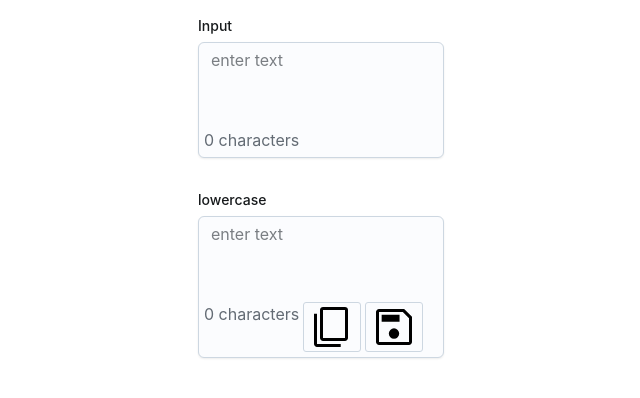
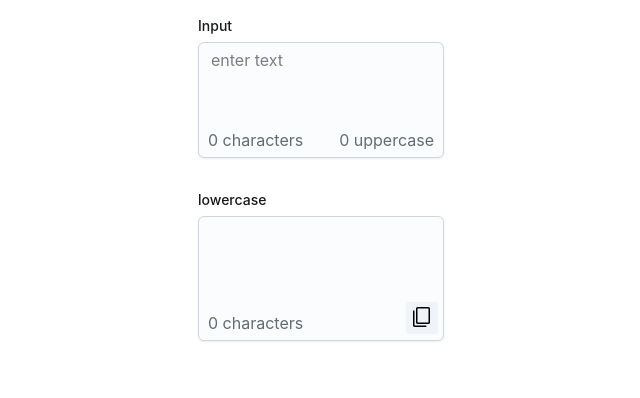
Before and after one commit to ChrisCoastal/tolowercase, a React (Vite) app: page / in a window 1280 px wide. Shown: the top 398 px of the page, without its empty margins (319-959 px from the left). Built offline with nearby package versions, Linux system fonts and the light colour scheme.

Commit message:
update icons, styles

```diff
--- a/package.json
+++ b/package.json
@@ -15,8 +15,7 @@
     "@mui/joy": "^5.0.0-alpha.53",
     "eslint-plugin-import": "^2.26.0",
     "react": "^18.2.0",
-    "react-dom": "^18.2.0",
-    "vite-plugin-svgr": "^2.2.2"
+    "react-dom": "^18.2.0"
   },
   "devDependencies": {
     "@types/react": "^18.0.24",
--- /dev/null
+++ b/src/components/CheckIcon/CheckIcon.tsx
@@ -0,0 +1,23 @@
+import React, { FC } from 'react';
+
+type CopyIconProps = {
+  height: string;
+  width: string;
+};
+
+const CopyIcon: FC<CopyIconProps> = ({ height, width }) => {
+  return (
+    <span>
+      <svg
+        xmlns="http://www.w3.org/2000/svg"
+        height={height}
+        width={width}
+        viewBox="0 0 48 48"
+      >
+        <path d="M18.9 35.7 7.7 24.5l2.15-2.15 9.05 9.05 19.2-19.2 2.15 2.15Z" />
+      </svg>
+    </span>
+  );
+};
+
+export default CopyIcon;
--- /dev/null
+++ b/src/components/CopyIcon/CopyIcon.tsx
@@ -0,0 +1,23 @@
+import React, { FC } from 'react';
+
+type CopyIconProps = {
+  height: string;
+  width: string;
+};
+
+const CopyIcon: FC<CopyIconProps> = ({ height, width }) => {
+  return (
+    <span>
+      <svg
+        xmlns="http://www.w3.org/2000/svg"
+        height={height}
+        width={width}
+        viewBox="0 0 48 48"
+      >
+        <path d="M9 43.95q-1.2 0-2.1-.9-.9-.9-.9-2.1V10.8h3v30.15h23.7v3Zm6-6q-1.2 0-2.1-.9-.9-.9-.9-2.1v-28q0-1.2.9-2.1.9-.9 2.1-.9h22q1.2 0 2.1.9.9.9.9 2.1v28q0 1.2-.9 2.1-.9.9-2.1.9Zm0-3h22v-28H15v28Zm0 0v-28 28Z" />
+      </svg>
+    </span>
+  );
+};
+
+export default CopyIcon;
--- a/src/components/InputField/InputField.styles.ts
+++ b/src/components/InputField/InputField.styles.ts
@@ -6,7 +6,9 @@ export const InputDiv = styled.div`
   top: 0;
   margin: 8px 13px;
   max-width: 186px;
-  max-height: 120px;
+  max-height: 70px;
+  overflow-y: scroll;
+  // set scroll to textarea pos TODO:ß
   pointer-events: none;
   z-index: 100;
 `;
--- a/src/components/InputField/InputField.tsx
+++ b/src/components/InputField/InputField.tsx
@@ -21,6 +21,7 @@ const InputField = () => {
   const [placeholder, setPlaceholder] = useState('enter text');
 
   const inputConst = highlightUpperCase(state.input);
+  const numUppercase = state.input.match(/[A-Z]/g)?.length;
 
   function validate(condition: (input: string) => boolean) {
     return condition(inputValue);
@@ -58,17 +59,6 @@ const InputField = () => {
     <Box sx={inputBoxSx}>
       <FormControl>
         <FormLabel>Input</FormLabel>
-        <Box sx={{ position: 'relative' }}>
-          <InputDiv
-            contentEditable={true}
-            suppressContentEditableWarning={true}
-            onInput={handleContent}
-            onFocus={() => setPlaceholder('')}
-            dangerouslySetInnerHTML={{ __html: inputConst }}
-          >
-            {/* {inputConst} */}
-          </InputDiv>
-
         <Textarea
           placeholder="enter text"
           onChange={handleInputChange}
@@ -78,15 +68,24 @@ const InputField = () => {
           // startDecorator={}
           sx={{ color: `` }}
           endDecorator={
-              <Box sx={{ display: 'flex', gap: 0.5 }}>
-                <Typography level="body3" sx={{ ml: 'auto' }}>
+            <Box
+              sx={{
+                display: 'flex',
+                justifyContent: 'space-between',
+                width: '100%',
+                gap: 0.2,
+              }}
+            >
+              <Typography level="body3" sx={{ ml: '4px' }}>
                 {state.input.length} character
                 {state.input.length !== 1 ? 's' : ' '}
+              </Typography>
+              <Typography level="body3" sx={{ mr: '4px' }}>
+                {numUppercase || 0} uppercase
               </Typography>
             </Box>
           }
         />
-        </Box>
       </FormControl>
     </Box>
   );
--- a/src/components/OutputField/OutputField.tsx
+++ b/src/components/OutputField/OutputField.tsx
@@ -7,9 +7,8 @@ import Textarea from '@mui/joy/Textarea';
 import Typography from '@mui/joy/Typography';
 import React, { ChangeEvent, useEffect, useState } from 'react';
 import { InputsReducerTypes } from 'src/@types/types';
-import { ReactComponent as CheckIcon } from 'src/assets/check.svg';
-import { ReactComponent as CopyIcon } from 'src/assets/copy.svg';
-import { ReactComponent as SaveIcon } from 'src/assets/save.svg';
+import CheckIcon from 'src/components/CheckIcon/CheckIcon';
+import CopyIcon from 'src/components/CopyIcon/CopyIcon';
 import useInputsContext from 'src/hooks/useInputsContext';
 
 const OutputField = () => {
@@ -69,31 +68,36 @@ const OutputField = () => {
       <FormControl>
         <FormLabel>lowercase</FormLabel>
         <Textarea
-          placeholder="enter text"
           onChange={handleInputChange}
           value={state.output}
           readOnly={true}
           minRows={3}
           maxRows={3}
           endDecorator={
-            <Box sx={{ display: 'flex', gap: 0.5 }}>
-              <Typography level="body3" sx={{ ml: 'auto' }}>
+            <Box
+              sx={{
+                display: 'flex',
+                alignItems: 'baseline',
+                justifyContent: 'space-between',
+                width: '100%',
+                gap: 0.2,
+              }}
+            >
+              <Typography level="body3" sx={{ ml: '4px' }}>
                 {state.input.length} character
                 {state.input.length !== 1 ? 's' : ' '}
               </Typography>
               <IconButton
-                variant="outlined"
+                variant="soft"
                 color="neutral"
+                size="sm"
                 onClick={copyOutput}
               >
-                {!copied ? <CopyIcon /> : <CheckIcon />}
-              </IconButton>
-              <IconButton
-                variant="outlined"
-                color="neutral"
-                onClick={saveOutput}
-              >
-                {!saved ? <SaveIcon /> : <CheckIcon />}
+                {!copied ? (
+                  <CopyIcon height="24" width="24" />
+                ) : (
+                  <CheckIcon height="24" width="24" />
+                )}
               </IconButton>
             </Box>
           }
--- a/vite.config.ts
+++ b/vite.config.ts
@@ -1,7 +1,6 @@
 import react from '@vitejs/plugin-react';
 import { defineConfig } from 'vite';
 import eslint from 'vite-plugin-eslint';
-import svgr from 'vite-plugin-svgr';
 
 // https://vitejs.dev/config/
 export default defineConfig({
@@ -10,7 +9,6 @@ export default defineConfig({
     eslint({
       fix: true,
     }),
-    svgr(),
   ],
   resolve: {
     alias: {
```
Also changed, not shown: 1 other file (tests, documents, lock files or other folders). Lines whose indentation alone changed are shown as unchanged.
